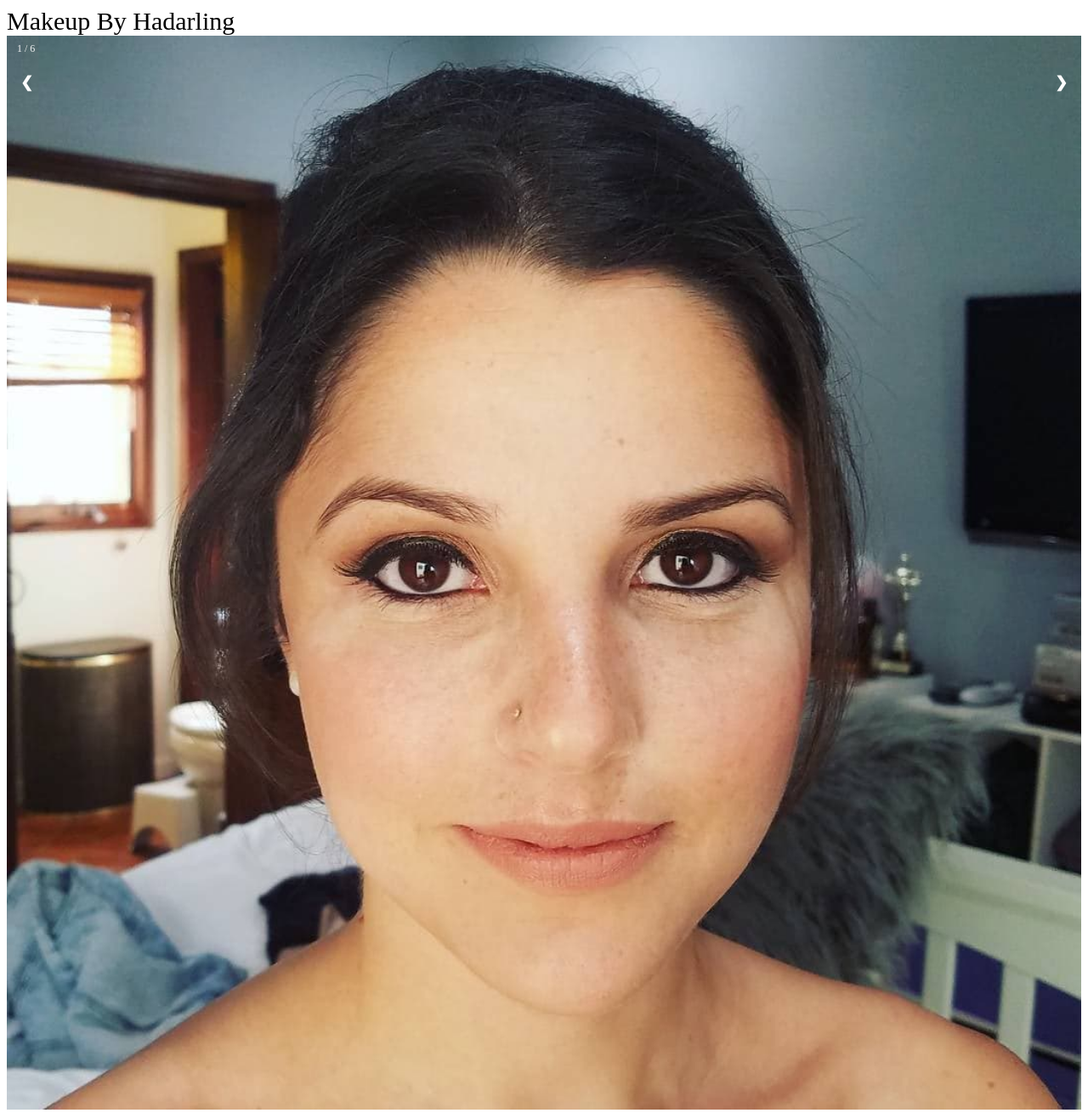
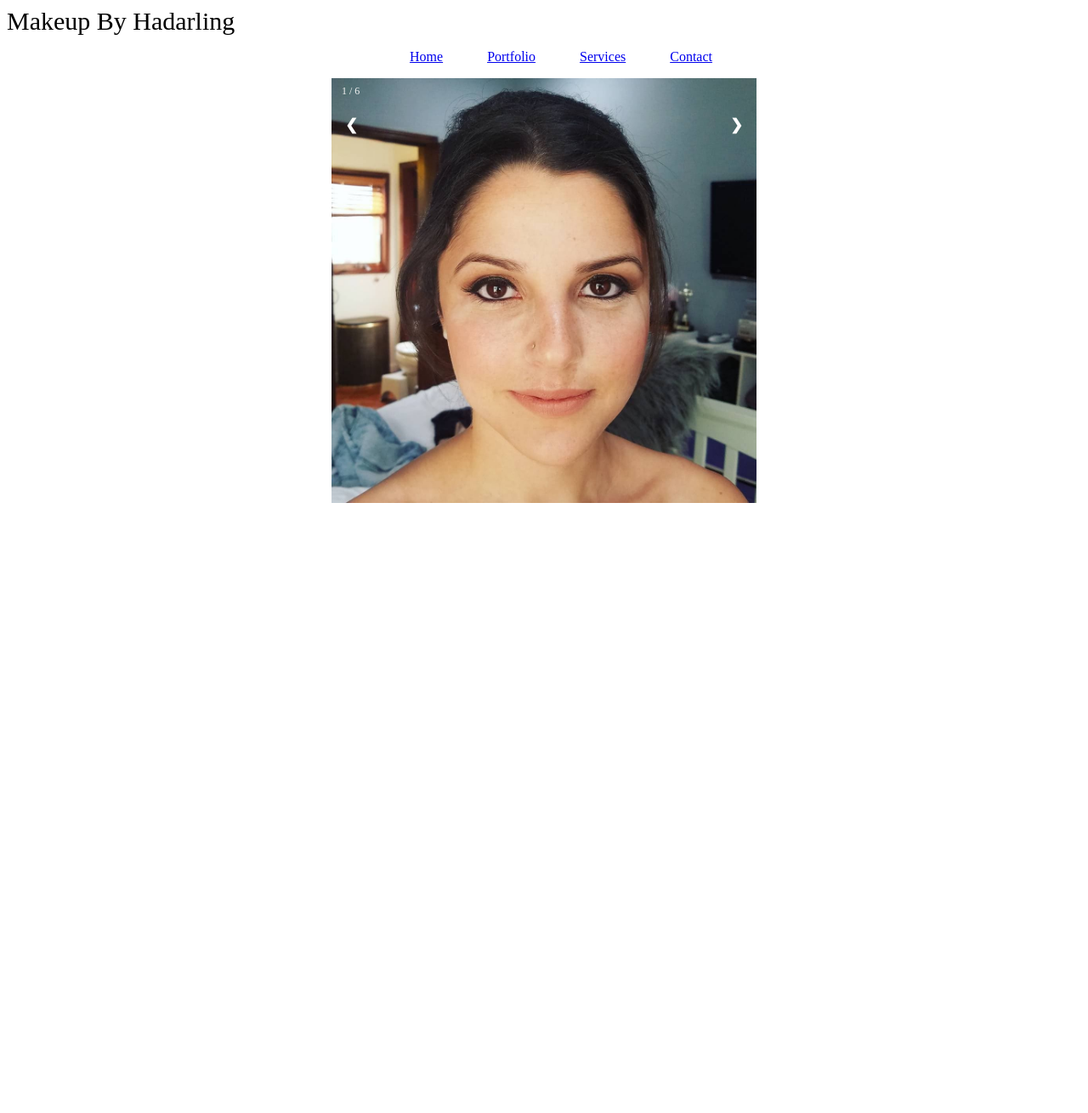
Before and after one commit to habukrat/makeupbyhadar, a PHP site: page / in a window 1280 px wide. Shown: the whole page at 85% size. After the commit the page ends 592 px from the top, so only its background shows below. Run offline with PHP 8.4, Linux system fonts and the light colour scheme.

Commit message:
changed css

```diff
--- a/main.css
+++ b/main.css
@@ -4,12 +4,12 @@
 
 #nav > ul > li {
 	display: inline-block;
-	text-align: center;
+	/*text-align: center;*/
 	padding: 0 1.5em 0 1.5em;
 }
 
 #nav {
-	position: absolute;
+	text-align: center;
 }
 
 
@@ -18,7 +18,7 @@
 
 /* Slideshow container */
 .slideshow-container {
-  /*max-width: 500px;*/
+  max-width: 500px;
   max-height: 100px;
   position: relative;
   margin: auto;
```
